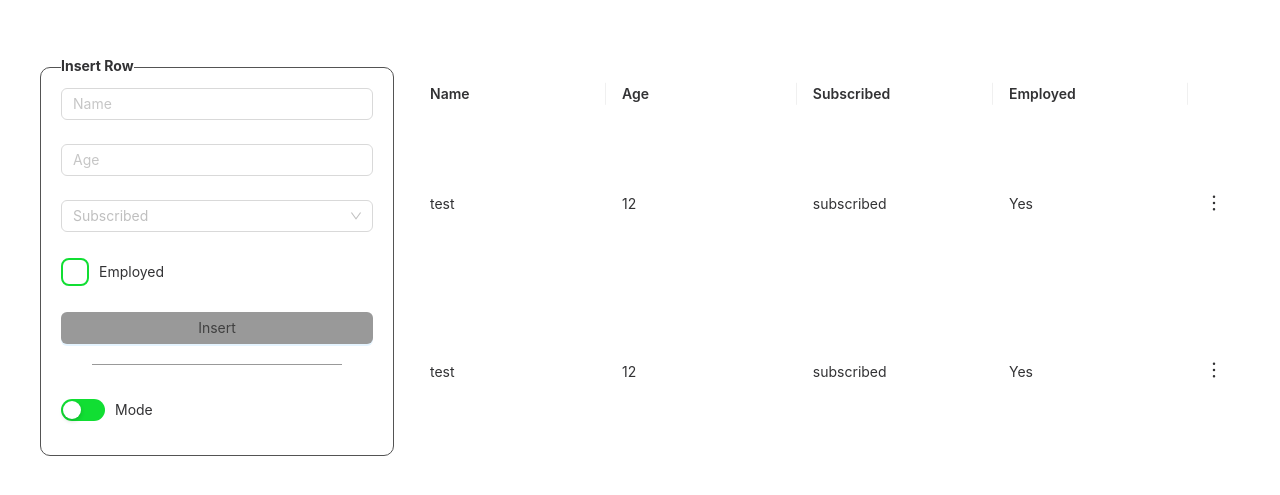
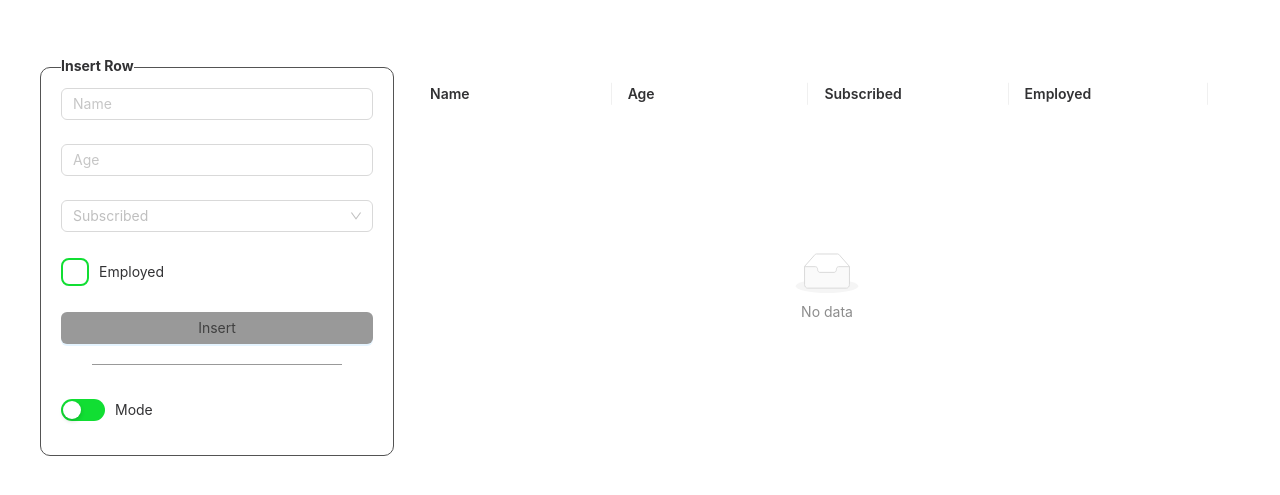
Before and after one commit to BirdPersonFromDorm/react-cours, a React (Create React App) app: page / in a window 1280 px wide. Shown: the part 139-634 px from the top of the page. Built offline with nearby package versions, Linux system fonts and the light colour scheme; the HTML template or start-up script is replaced by a standard one.

Commit message:
context api lesson

```diff
--- a/src/App.jsx
+++ b/src/App.jsx
@@ -1,20 +1,28 @@
-import React, {useRef, useState} from "react";
+import React, {createContext, useRef, useState} from "react";
 import PizzaSection from "./section/PizzaSection";
 import OftenOrder from "./section/OftenOrder";
 import PizzaPage from "./page/PizzaPage";
 import Calculator from "./page/Calculator";
 import TodoList from "./page/TodoList";
 import TodoListV2 from "./page/TodoListV2";
+import CounterContext from "./CounterContext";
+import {TodoProvider} from "./context";
+
 
 const App = () => {
 
+
     return (
+        <CounterContext>
+            <TodoProvider>
                 <main>
                     {/*<PizzaPage/>*/}
                     {/*<Calculator/>*/}
                     {/*<TodoList/>*/}
                     <TodoListV2/>
                 </main>
+            </TodoProvider>
+        </CounterContext>
     );
 }
 
--- /dev/null
+++ b/src/CounterContext.js
@@ -0,0 +1,28 @@
+import React, {createContext, useReducer, useState} from "react";
+
+export const Context = createContext()
+
+const initialState = {count: 0}
+
+const reducer = (state, action) =>{
+    switch (action.type) {
+        case 'PLUS_ONE':
+            return {count: state.count + 1}
+        case 'MINUS_ONE':
+            return {count: state.count - 1}
+        default:
+            return state
+    }
+}
+
+const CounterContext = ({children}) => {
+    const [state, dispatch] = useReducer(reducer, initialState)
+
+    return (
+        <Context.Provider value={{state, dispatch}}>
+            {children}
+        </Context.Provider>
+    );
+};
+
+export default CounterContext;
--- /dev/null
+++ b/src/context.js
@@ -0,0 +1,40 @@
+import React, { createContext, useReducer, useContext, useEffect } from 'react';
+
+const initialState = JSON.parse(localStorage.getItem('todos')) || [];
+
+const TodoContext = createContext();
+
+const todoReducer = (state, action) => {
+    switch (action.type) {
+        case 'ADD_TODO':
+            return [...state, action.payload];
+        case 'DELETE_TODO':
+            return state.filter((todo) => todo.id !== action.payload);
+        case 'EDIT_TODO':
+            return state.map(item => item.id === action.payload.id ? ({...action.payload}) : item);
+        default:
+            return state;
+    }
+};
+
+export const TodoProvider = ({ children }) => {
+    const [todos, dispatch] = useReducer(todoReducer, initialState);
+
+    useEffect(() => {
+        localStorage.setItem('todos', JSON.stringify(todos));
+    }, [todos]);
+
+    return (
+        <TodoContext.Provider value={{ todos, dispatch }}>
+            {children}
+        </TodoContext.Provider>
+    );
+};
+
+export const useTodo = () => {
+    const context = useContext(TodoContext);
+    if (!context) {
+        throw new Error('useTodo must be used within a TodoProvider');
+    }
+    return context;
+};
--- a/src/modal/EditTodos.js
+++ b/src/modal/EditTodos.js
@@ -2,6 +2,7 @@ import React, {useEffect, useState} from "react";
 import ModalHeader from "../components/ModalHeader";
 import {Button, Form, Input, Select, Switch} from "antd";
 import CustomCheckbox from "../components/CustomCheckbox";
+import {useTodo} from "../context";
 
 export default function EditTodos({
                                       onClose,
@@ -9,28 +10,28 @@ export default function EditTodos({
                                       styles,
                                       darkMode,
                                       setDarkMode
-}) {
+                                  }) {
 
-    // const [form] = Form.useForm();
-    // const {todos, dispatch} = useTodo();
-    //
+    const [form] = Form.useForm();
+    const {todos, dispatch} = useTodo();
+
     const [isChecked, setIsChecked] = useState(false);
-    //
-    // const handleEdit = (values) => {
-    //     const data = {
-    //         id,
-    //         ...values,
-    //         employed: isChecked,
-    //     }
-    //     dispatch({type: 'EDIT_TODO', payload: data});
-    //     onClose()
-    // };
-    //
-    // useEffect(() =>{
-    //     const todoToEdit = todos.find((todo) => todo.id === id);
-    //     form.setFieldsValue(todoToEdit);
-    //     setIsChecked(todoToEdit?.employed);
-    // }, [id])
+
+    const handleEdit = (values) => {
+        const data = {
+            id,
+            ...values,
+            employed: isChecked,
+        }
+        dispatch({type: 'EDIT_TODO', payload: data});
+        onClose()
+    };
+
+    useEffect(() =>{
+        const todoToEdit = todos.find((todo) => todo.id === id);
+        form.setFieldsValue(todoToEdit);
+        setIsChecked(todoToEdit?.employed);
+    }, [id])
 
     return (
         <div style={{
@@ -39,7 +40,7 @@ export default function EditTodos({
             backgroundColor: darkMode === 'dark' ? '#323234' : '#ffffff'
         }}>
             <ModalHeader title={"Редактирование todos"} onClose={onClose}/>
-            <Form layout="vertical">
+            <Form form={form} onFinish={handleEdit} layout="vertical">
                 <Form.Item
                     name="name"
                     rules={[{required: true}]}
--- a/src/page/Calculator.js
+++ b/src/page/Calculator.js
@@ -1,23 +1,22 @@
-import React, {useEffect, useRef, useState} from 'react';
+import React, {useContext, useEffect, useRef, useState} from 'react';
+import {Context} from "../CounterContext";
 
 const Calculator = () => {
 
-    const [count, setCount] = useState(1)
+    const {state, dispatch} = useContext(Context)
 
     const handlePlus = () =>{
-        setCount((prev) => prev + 10)
-        setCount((prev) => prev - 5)
+        dispatch({type: 'PLUS_ONE'})
     }
 
     const handleMinus = () =>{
-        setCount(count - 1)
+        dispatch({type: 'MINUS_ONE'})
     }
-
 
     return (
         <div className="calcur-wrap">
             <div style={{fontSize: 25}}>
-                {count}
+                {state.count}
             </div>
             <div className="calcur-wrap-buttons">
                 <div
--- a/src/page/TodoListV2.js
+++ b/src/page/TodoListV2.js
@@ -1,8 +1,10 @@
+// src/components/TodoList.js
 import React, {useState} from 'react';
-import {Select, Input, Form, Modal, Dropdown, Button, Switch, Table} from "antd";
+import {Form, Input, Checkbox, Button, Table, Switch, Select, Dropdown, Modal} from 'antd';
+import {TodoProvider, useTodo} from '../context';
+import CustomCheckbox from "../components/CustomCheckbox";
+import Icon, {MoreOutlined} from "@ant-design/icons";
 import EditTodos from "../modal/EditTodos";
-import MoreOutlined from "@ant-design/icons/lib/icons/MoreOutlined";
-import CustomCheckbox from "../components/CustomCheckbox";
 
 const styles = {
     dark: {
@@ -96,29 +98,14 @@ const menuItems = [
 ];
 
 
-const data = [
-    {
-        id: 1,
-        employed: 'name1',
-        name: 'test',
-        age: 12,
-        subscribed: 'subscribed',
-    },
-    {
-        id: 2,
-        employed: 'name1',
-        name: 'test',
-        age: 12,
-        subscribed: 'subscribed',
-    },
-]
+const TodoList = () => {
 
-const TodoListV2 = () => {
-
+    const {todos, dispatch} = useTodo();
     const [form] = Form.useForm();
 
     const [darkMode, setDarkMode] = useState('light');
     const [isChecked, setIsChecked] = useState(false);
+
     const [editModal, setEditModal] = useState({
         isOpen: false,
         id: null
@@ -148,7 +135,7 @@ const TodoListV2 = () => {
             dataIndex: 'employed',
             key: 'employed',
             width: "25%",
-            render: (subscribed, record) => (subscribed ? 'Yes' : 'No'),
+            render: (subscribed) => (subscribed ? 'Yes' : 'No'),
         },
         {
             title: '',
@@ -156,11 +143,15 @@ const TodoListV2 = () => {
             key: 'id',
             width: "5%",
             render: (text, record) => (
-                <div>
+                <div
+                    onClick={(e) => {
+                        e.stopPropagation();
+                    }}
+                >
                     <Dropdown
                         trigger={["click"]}
                         placement={"bottomRight"}
-                        menu={getActions(record.id)}
+                        menu={getActions(record)}
                         overlayClassName={"dropdown-border"}
                     >
                         <MoreOutlined style={{cursor: "pointer", fontSize: "20px"}}/>
@@ -170,7 +161,7 @@ const TodoListV2 = () => {
         },
     ];
 
-    const getActions = (id) => {
+    const getActions = (record) => {
         const actions = {
             items: menuItems,
             onClick: ({item, key, keyPath, domEvent}) => {
@@ -178,11 +169,11 @@ const TodoListV2 = () => {
                     case "EDIT":
                         setEditModal({
                             isOpen: true,
-                            id: id
+                            id: record?.id
                         })
                         break;
                     case "DELETE":
-                        // handleDelete(record?.id)
+                        handleDelete(record?.id)
                         break;
                 }
             },
@@ -191,21 +182,34 @@ const TodoListV2 = () => {
         return actions;
     };
 
+    const handleAdd = (values) => {
+        const newTodo = {
+            ...values,
+            employed: isChecked,
+            id: Date.now(),
+        };
+        dispatch({type: 'ADD_TODO', payload: newTodo});
+        form.resetFields();
+        setIsChecked(false)
+    };
+
+    const handleDelete = (id) => {
+        dispatch({type: 'DELETE_TODO', payload: id});
+    };
+
+
     return (
         <div className="wrapper" style={styles[darkMode].wrapper}>
             <div className='todo-wrapper'>
                 <div className="todo-form" style={styles[darkMode].todoForm}>
-                    <Form
-                        layout="vertical"
-                        form={form}
-                    >
+                    <Form form={form} onFinish={handleAdd} layout="vertical">
                         <div className="form-title" style={styles[darkMode].formTitle}>
                             Insert Row
                         </div>
 
                         <Form.Item
                             name="name"
-                            rules={[{required: true,}]}
+                            rules={[{required: true}]}
                         >
                             <Input
                                 style={styles[darkMode].input}
@@ -270,7 +274,9 @@ const TodoListV2 = () => {
 
                         <div className="todo-mode">
                             <Switch
-                                style={{backgroundColor: '#11de33',}}
+                                style={{
+                                    backgroundColor: '#11de33',
+                                }}
                                 checked={darkMode === 'dark'}
                                 onChange={(e) => setDarkMode(e ? 'dark' : 'light')}
                             />
@@ -282,9 +288,9 @@ const TodoListV2 = () => {
                 <div className="todo-table">
                     <Table
                         className={darkMode}
-                        dataSource={data}
-                        // dataSource={todos}
+                        dataSource={todos}
                         columns={columns}
+                        rowKey="id"
                         pagination={false}
                         scroll={{x: 'max-content', y: 335}}
                     />
@@ -302,7 +308,7 @@ const TodoListV2 = () => {
                     darkMode={darkMode}
                     setDarkMode={setDarkMode}
                     styles={styles}
-                    // handleAdd={handleAdd}
+                    handleAdd={handleAdd}
                     id={editModal.id}
                     onClose={() => {
                         setEditModal({
@@ -316,4 +322,4 @@ const TodoListV2 = () => {
     );
 };
 
-export default TodoListV2;
+export default TodoList;
```
Lines whose indentation alone changed are shown as unchanged.
